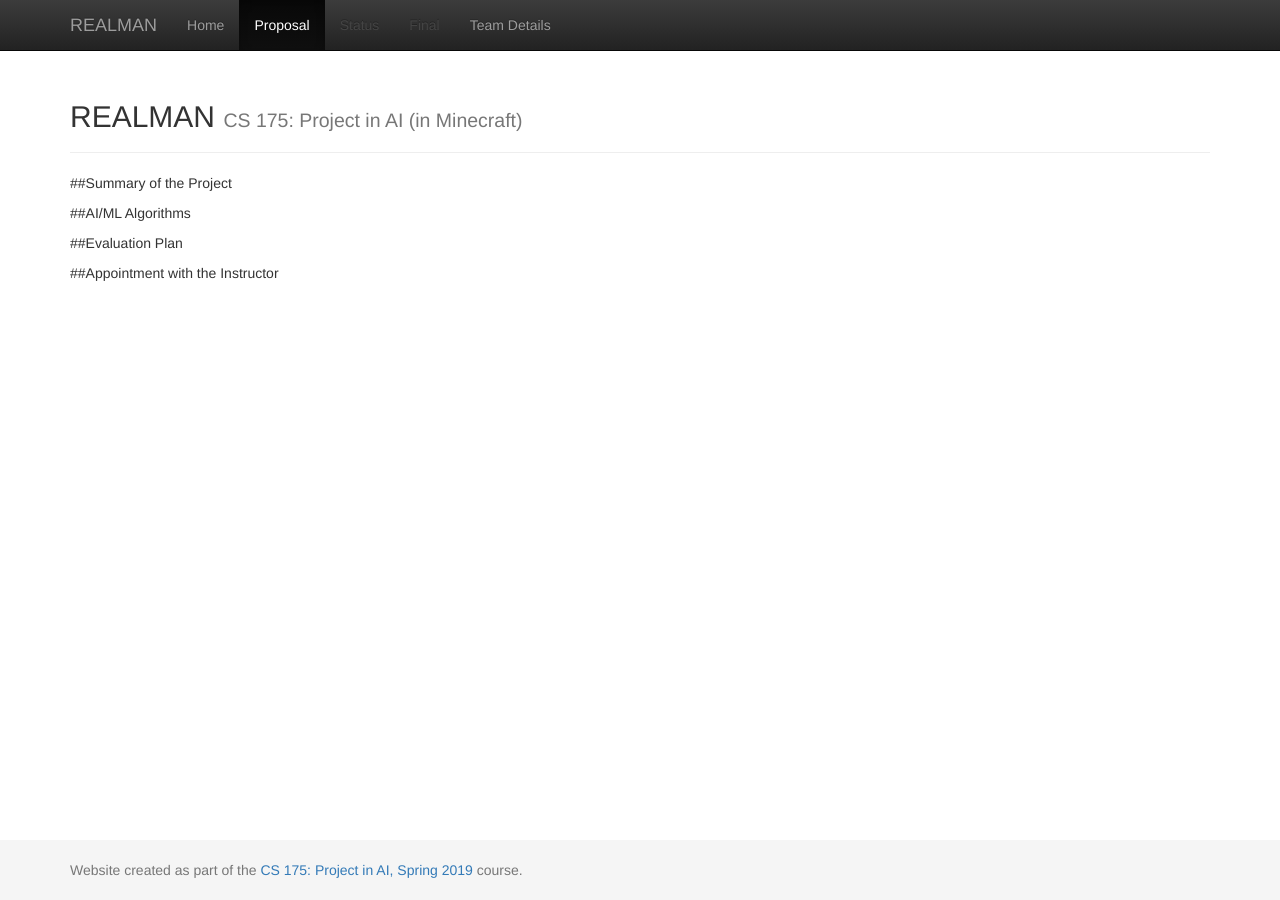
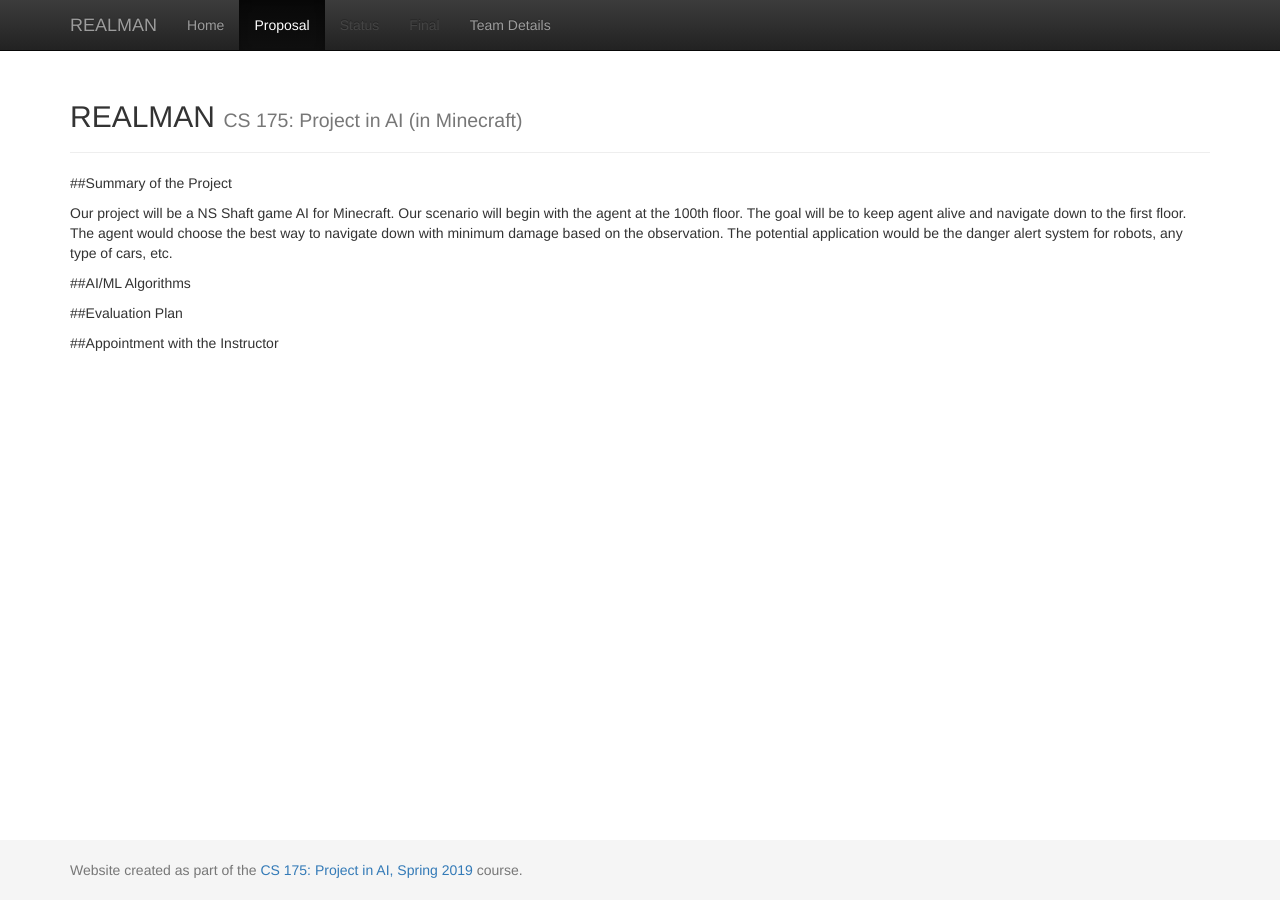
Before and after one commit to JackZhaoYK/REALMAN, a Jekyll site: the page built from docs/proposal.md, in a window 1280 px wide. Built offline with Jekyll 4.4.1, drawn with Linux system fonts in a browser that asks for light colours.

Commit message:
summary of project

```diff
--- a/docs/proposal.md
+++ b/docs/proposal.md
@@ -4,6 +4,8 @@
 ---
 
 ##Summary of the Project
+
+Our project will be a NS Shaft game AI for Minecraft. Our scenario will begin with the agent at the 100th floor. The goal will be to keep agent alive and navigate down to the first floor. The agent would choose the best way to navigate down with minimum damage based on the observation. The potential application would be the danger alert system for robots, any type of cars, etc.
 
 
 
```
Also changed, not shown: 1 other file.
